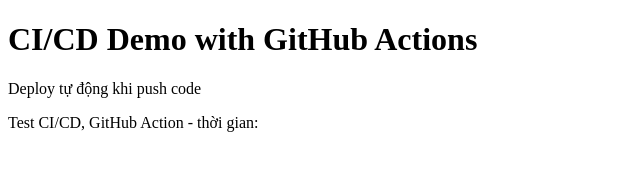
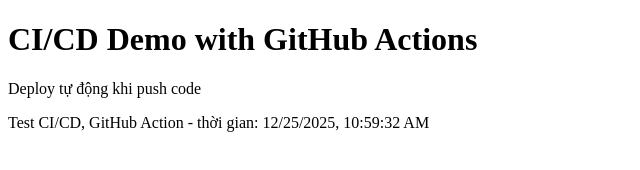
Before and after one commit to trantrongphuc29/demo-devops-ci-cd-trongphuc, a plain HTML site: page index.html in a window 1280 px wide. Shown: the whole page, without its empty margins (0-640 px from the left). Drawn offline with Linux system fonts and the light colour scheme.

Commit message:
deploy: 66863b7e6eb671f62a2c0e030d314d781d5087fe

```diff
--- a/index.html
+++ b/index.html
@@ -11,7 +11,7 @@
   <!-- test deploy -->
   <p>Test CI/CD, GitHub Action - thời gian: <span id="deploy"></span></p>
   <script>
-    document.getElementById("deploy-time").innerText =
+    document.getElementById("deploy").innerText =
       new Date().toLocaleString();
   </script>
 
```
